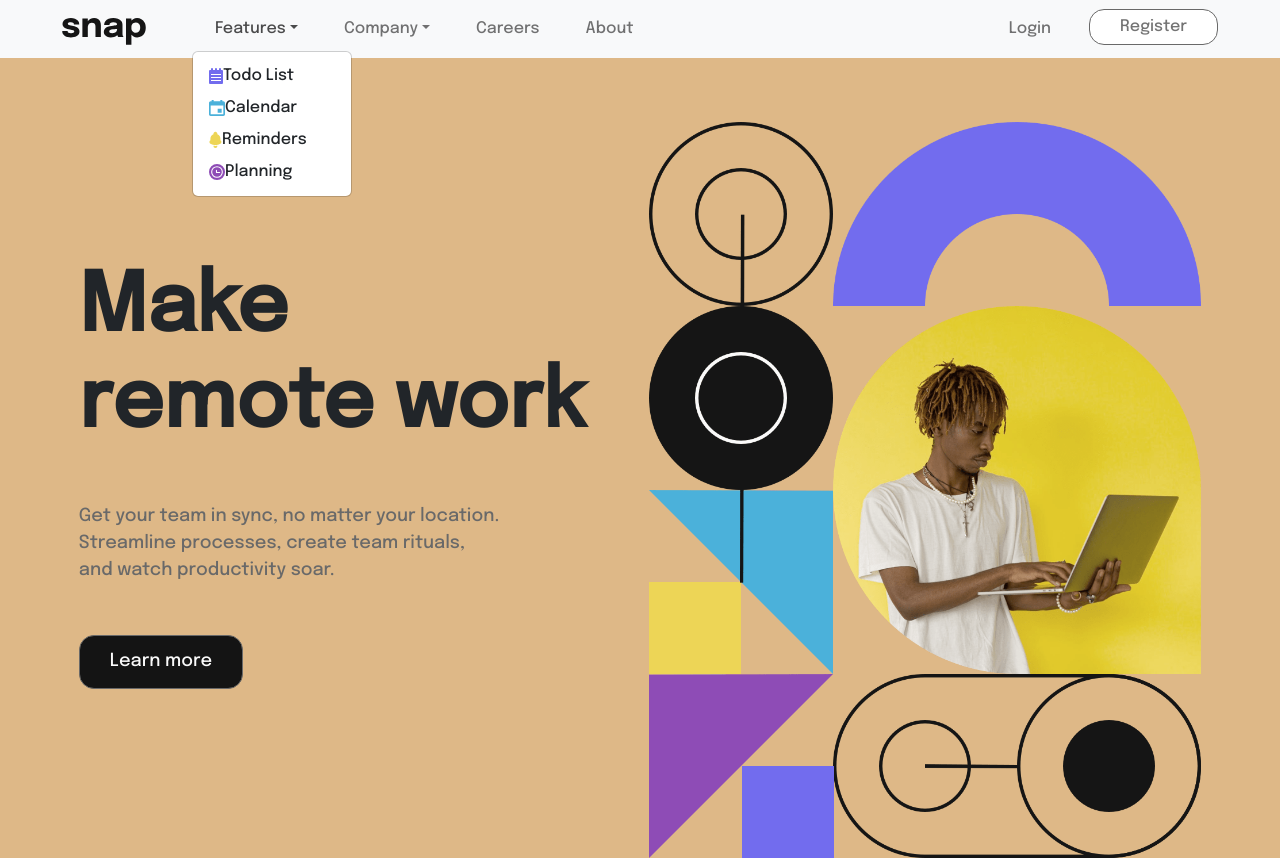
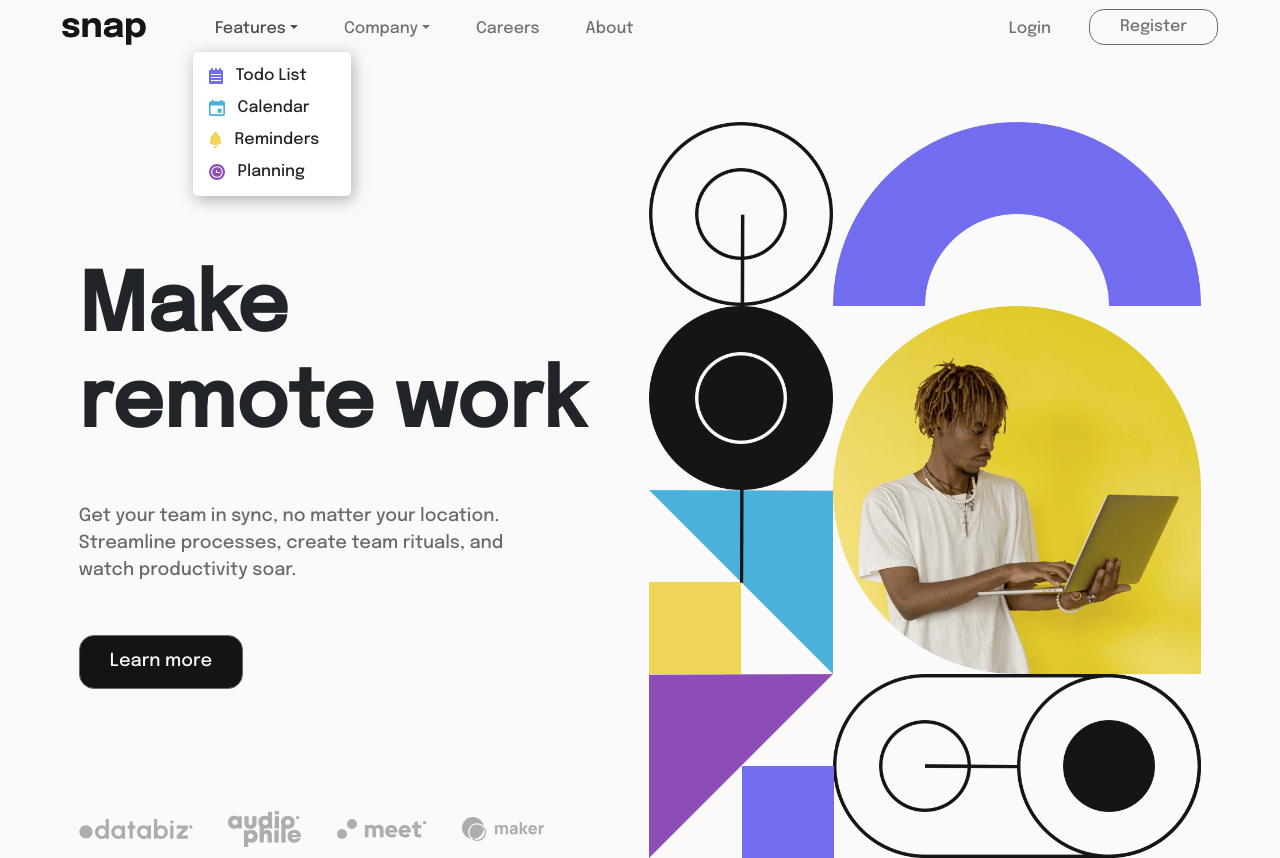
Before and after one commit to rallax-exe/main-page-demo, a React (Vite) app in the folder main-page-demo-react/: page / in a window 1280 px wide. Both pictures are taken after a click on the button "Features". Built offline with nearby package versions, Linux system fonts and the light colour scheme.

Commit message:
se modifica contenido del main page y del navbar

```diff
--- a/main-page-demo-react/src/components/ContentMainPage.jsx
+++ b/main-page-demo-react/src/components/ContentMainPage.jsx
@@ -1,4 +1,9 @@
 import imgMain from '../images/image-hero-desktop.png';
+import imgDatabiz from '../images/client-databiz.svg';
+import imgAudiophile from '../images/client-audiophile.svg';
+import imgMeet from '../images/client-meet.svg';
+import imgMaker from '../images/client-maker.svg';
+
 
 export const ContentMainPage = () => {
     return (
@@ -9,13 +14,20 @@ export const ContentMainPage = () => {
                 <div className="main-page-text">
                     <span>
                         Get your team in sync, no matter your location.
-                        <br /> Streamline processes, create team rituals,
-                        <br /> and watch productivity soar.
+                        <br /> Streamline processes, create team rituals, and
+                        <br /> watch productivity soar.
                     </span>
                 </div>
 
                 <div>
                     <button className="main-page-btn-learn-more">Learn more</button>
+                </div>
+
+                <div>
+                    <img className="main-page-client-logo" src={ imgDatabiz } alt="Databiz" />
+                    <img className="main-page-client-logo" src={ imgAudiophile } alt="Audiophile" />
+                    <img className="main-page-client-logo" src={ imgMeet } alt="Meet" />
+                    <img className="main-page-client-logo" src={ imgMaker } alt="Maker" />
                 </div>
 
             </div>
--- a/main-page-demo-react/src/components/NavVar.jsx
+++ b/main-page-demo-react/src/components/NavVar.jsx
@@ -8,7 +8,7 @@ export const NavVar = () => (
 
   <>
 
-    <nav className="navbar navbar-expand-lg bg-light">
+    <nav className="navbar navbar-expand-lg bg-light" id="main-navbar">
       <div className="container-fluid">
 
         <a className="navbar-brand" href="#">
@@ -29,10 +29,10 @@ export const NavVar = () => (
                 Features
               </a>
                 <ul className="dropdown-menu">
-                      <li><a className="dropdown-item" href="#"><img src={iconTodo} />Todo List</a></li>
-                      <li><a className="dropdown-item" href="#"><img src={iconCalendar} />Calendar</a></li>
-                      <li><a className="dropdown-item" href="#"><img src={iconReminders} />Reminders</a></li>
-                      <li><a className="dropdown-item" href="#"><img src={iconPlanning} />Planning</a></li>
+                      <li><a className="dropdown-item" href="#"><img src={iconTodo} className="item-dropdown-menu"/>Todo List</a></li>
+                      <li><a className="dropdown-item" href="#"><img src={iconCalendar}  className="item-dropdown-menu" />Calendar</a></li>
+                      <li><a className="dropdown-item" href="#"><img src={iconReminders} className="item-dropdown-menu" />Reminders</a></li>
+                      <li><a className="dropdown-item" href="#"><img src={iconPlanning} className="item-dropdown-menu" />Planning</a></li>
                 </ul>
             </li>
 
--- a/main-page-demo-react/src/styles.css
+++ b/main-page-demo-react/src/styles.css
@@ -3,8 +3,16 @@
   * {
     font-family: 'Epilogue', sans-serif;
 
+
     padding: 0;
     margin: 0;
+  }
+
+
+  body {
+
+    background-color: hsl(0, 0%, 98%);
+
   }
 
   .selector-for-some-widget {
@@ -13,11 +21,12 @@
 
   .main-page-hero {
 
-    background-color: burlywood;
+
     width: 100%;
     height: 100%;
     display: flex;
     justify-content: center;
+
 
 
 
@@ -53,11 +62,16 @@
 
   }
 
+
+  .container-fluid header nav ul li a{
+    color: orange !important;
+}
+
   #nav-item-register {
 
     display: block;
 
-    background-color: white;
+    background-color: hsl(0, 0%, 98%);
     border-radius: 15px;
     border: 1px;
     border-color:hsl(0, 0%, 41%);
@@ -70,7 +84,7 @@
 
     display: block;
 
-    background-color: white;
+    background-color:  hsl(0, 0%, 98%);
     border-radius: 15px;
     border: 2px;
     border-color:hsl(0, 0%, 8%);
@@ -131,5 +145,28 @@
     color: hsl(0, 0%, 8%);
     font-weight: 500;
     font-size: 18px;
+    margin-top: 10%;
+    padding-top: 2.5%;
+    padding-bottom: 2.5%;
 
   }
+
+  .item-dropdown-menu {
+
+    padding-right: 10%;
+
+  }
+
+  .main-page-client-logo {
+
+    padding-top: 24%;
+    padding-right: 7%;
+
+  }
+
+  .dropdown-menu {
+
+    filter: drop-shadow(2px 4px 8px #afafaf);
+    border-color: transparent;
+
+  }
```
